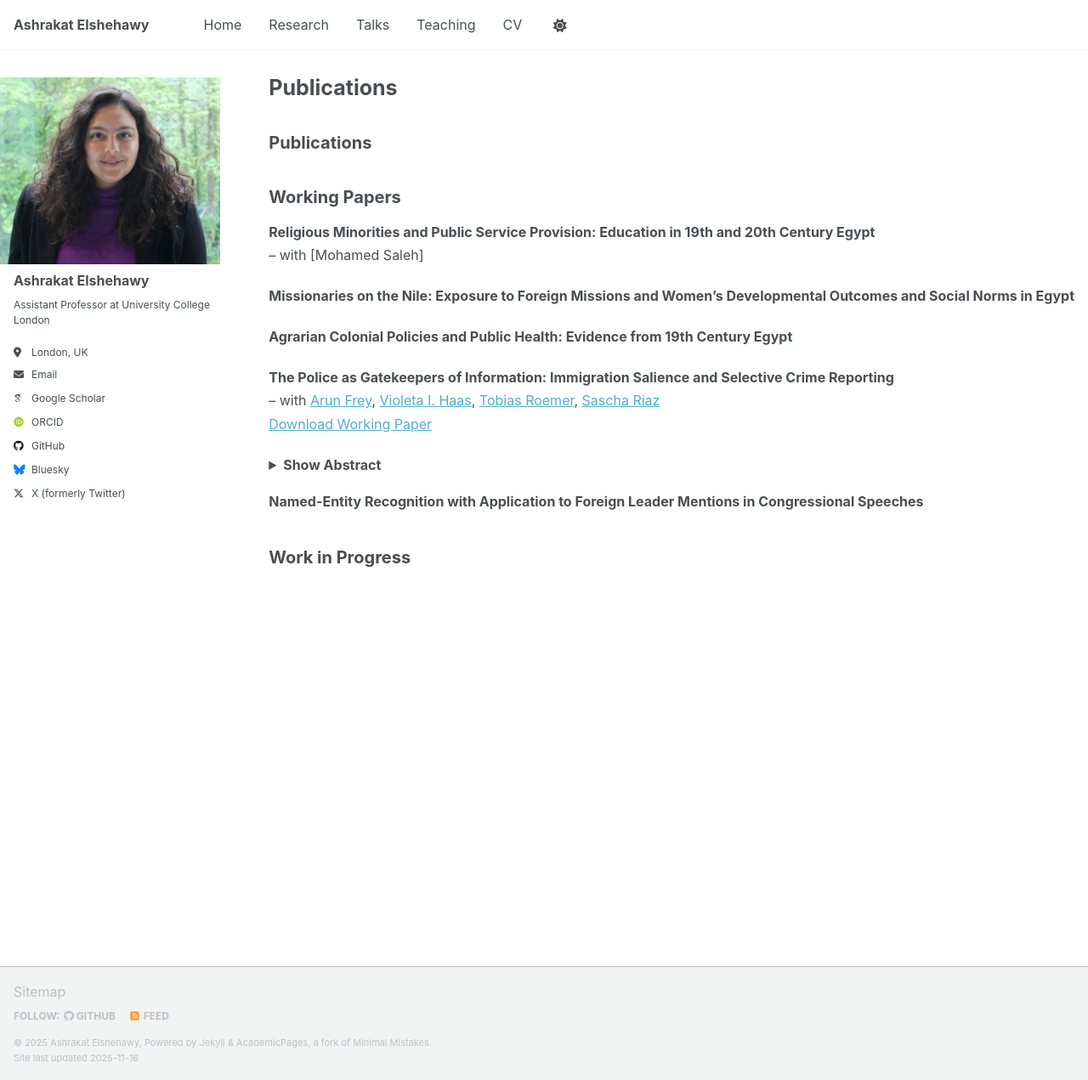
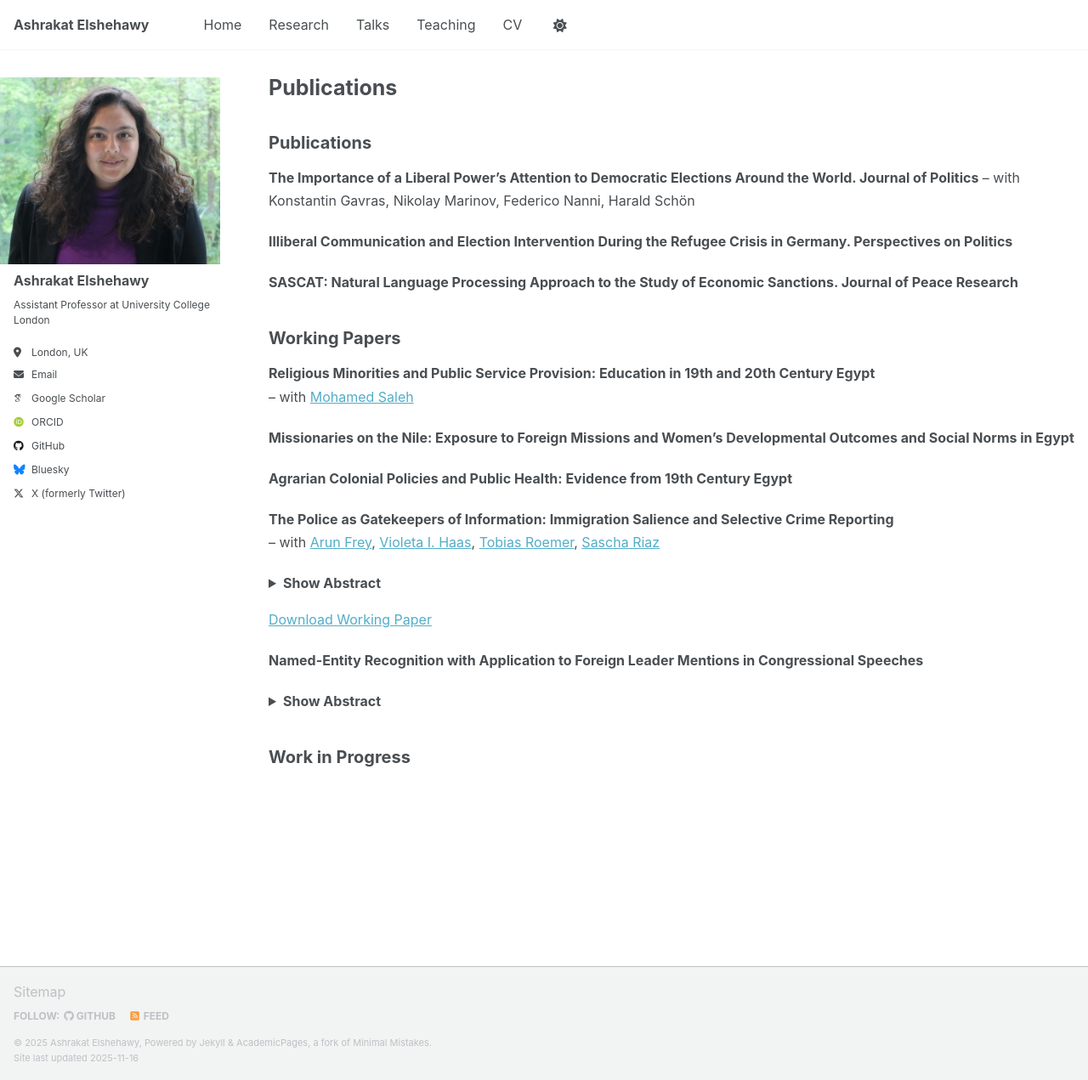
Before and after one commit to aelshehawy/aelshehawy.github.io, a Jekyll site: the page built from _pages/research.md, in a window 1280 px wide and 1271 px high. Shown: the whole window at 85% size. Built offline with Jekyll 4.4.1, drawn with Linux system fonts in a browser that asks for light colours; some web fonts are replaced; a script that is not in the unit is left out; our own code applies the rules of GitHub Pages for plain Markdown files.

Commit message:
update research

```diff
--- a/_pages/research.md
+++ b/_pages/research.md
@@ -6,12 +6,17 @@ author_profile: true
 ---
 
 ## **Publications**
+**The Importance of a Liberal Power’s Attention to Democratic Elections Around the World. Journal of Politics**
+-- with Konstantin Gavras, Nikolay Marinov, Federico Nanni, Harald Schön
 
+**Illiberal Communication and Election Intervention During the Refugee Crisis in Germany. Perspectives on Politics**
+
+**SASCAT: Natural Language Processing Approach to the Study of Economic Sanctions. Journal of Peace Research**
 
 ## **Working Papers**
 
 **Religious Minorities and Public Service Provision: Education in 19th and 20th Century Egypt**
--- with [Mohamed Saleh]
+-- with [Mohamed Saleh](https://sites.google.com/site/mohamedsalehecon/home)
 
 **Missionaries on the Nile: Exposure to Foreign Missions and Women’s Developmental Outcomes and Social Norms in Egypt**
 
@@ -32,7 +35,32 @@ author_profile: true
 > Our findings show how bureaucratic discretion shapes politically charged information.
 
 </details>
+[Download Working Paper](https://doi.org/10.31235/osf.io/trhys_v1)
+
 
 **Named-Entity Recognition with Application to Foreign Leader Mentions in Congressional Speeches**
+<details>
+  <summary><strong>Show Abstract</strong></summary>
+
+**Abstract:**
+> Why do country leaders assume greater salience to outsiders in some - but not other, cases
+in international relations? The election interventions literature has argued that when the pol-
+icy positions of candidates running in elections grow further apart, outsiders are more likely
+to back the candidates they find most congruent, by using direct support of a candidate (via
+promises of aid, for example) or by calibrating support for democratic processes in a country
+to make the victory of the preferred candidate more likely. We build on this research agenda
+to argue that policy polarization in a country will increase the salience of individual leaders
+to outside actors: it now literally makes a difference who will be in power. Noticing - and
+supporting leaders - becomes important. We test our argument about leader salience by scrap-
+ing speeches made on the floor of U.S. Congress and leveraging innovative Natural Language
+Processing methods. We show that policy divergence between the positions of candidates run-
+ning in elections abroad gets them more personal recognition in Congress. We also show that
+leader mentions contain words that are associated with an interest in helping foreign leaders get
+elected. Our method and measure can help advance research on the importance of individuals
+in politics more broadly.
+
+</details>
+
+
 
 ## **Work in Progress**
```
Also changed, not shown: other parts of _pages/research.md (+1 -3 lines).
